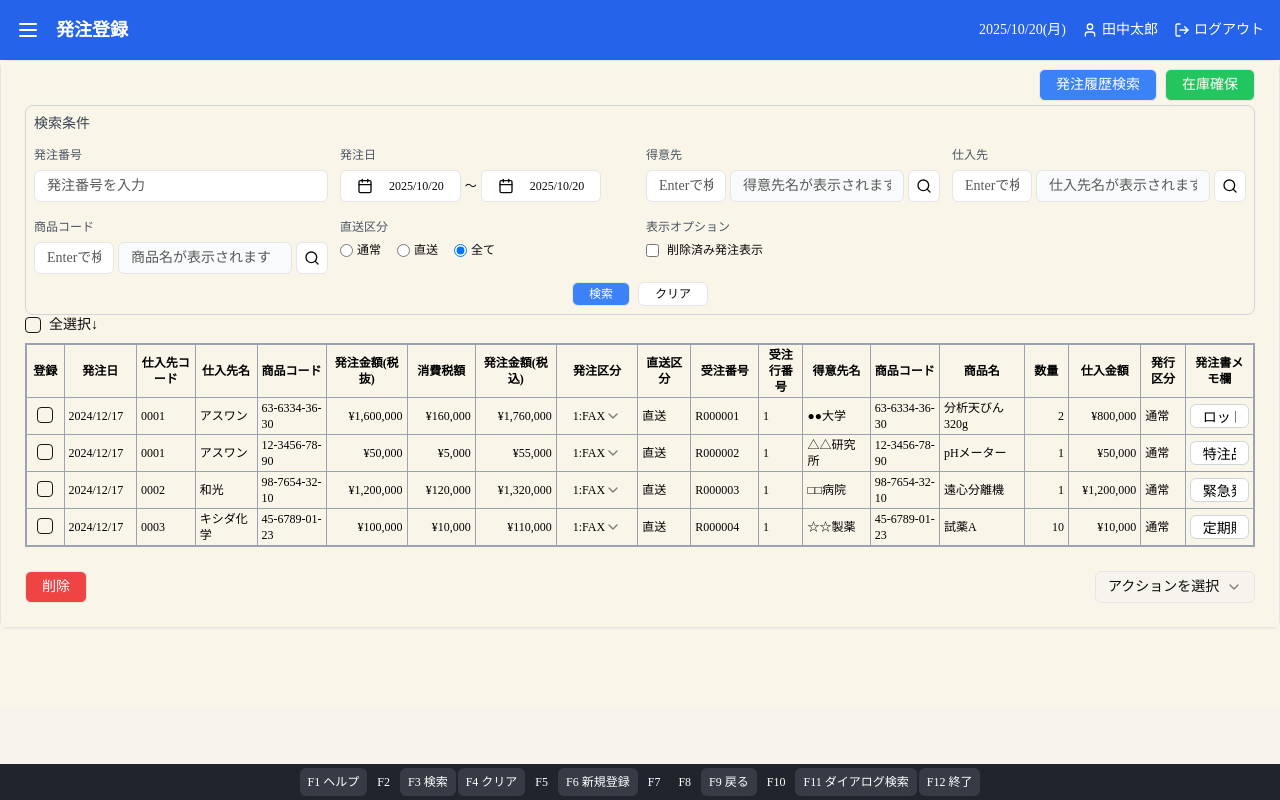
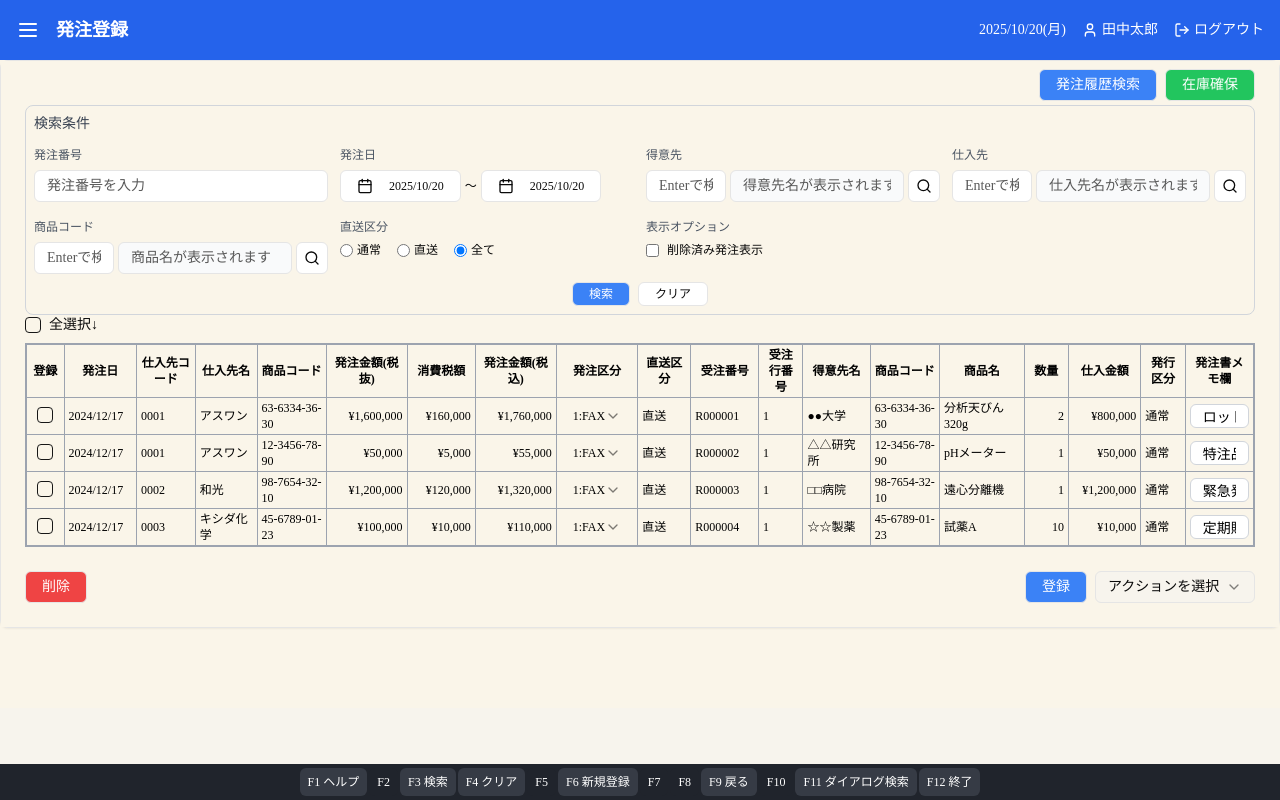
Before and after one commit to SAStakayanagi/--yu, a Next.js app: page / in a window 1280 px wide. Built offline with nearby package versions, Linux system fonts and the light colour scheme.

Commit message:
feat: add "register" button to action dropdown
Add "register" button to execute selected action in dropdown.

Co-authored-by: null <220841936+SAStakayanagi@users.noreply.github.com>

```diff
--- a/japanese-order-form.tsx
+++ b/japanese-order-form.tsx
@@ -23,6 +23,7 @@ export default function JapaneseOrderForm() {
   const [showDetailDisplayDialog, setShowDetailDisplayDialog] = useState(false)
   const [showDeletedOrders, setShowDeletedOrders] = useState(false)
   const [showDeleteConfirmation, setShowDeleteConfirmation] = useState(false)
+  const [selectedAction, setSelectedAction] = useState<string>("")
 
   const [isDetailEditDialogOpen, setIsDetailEditDialogOpen] = useState(false)
   const [isOrderPreviewDialogOpen, setIsOrderPreviewDialogOpen] = useState(false)
@@ -407,7 +408,22 @@ export default function JapaneseOrderForm() {
   ]
 
   const handleActionSelect = (value: string) => {
-    switch (value) {
+    setSelectedAction(value)
+  }
+
+  const handleRegister = () => {
+    if (!selectedAction) {
+      alert("アクションを選択してください")
+      return
+    }
+
+    if (selectedItems.length === 0) {
+      alert("処理する明細を選択してください")
+      return
+    }
+
+    // Execute the selected action
+    switch (selectedAction) {
       case "print":
         handleOrderFormPrint()
         break
@@ -424,6 +440,9 @@ export default function JapaneseOrderForm() {
         handleMailPDF()
         break
     }
+
+    // Reset the selected action after execution
+    setSelectedAction("")
   }
 
   const handleOrderClassificationChange = (orderNumber: string, value: string) => {
@@ -871,7 +890,14 @@ export default function JapaneseOrderForm() {
               </Button>
             </div>
             <div className="flex gap-2">
-              <Select onValueChange={handleActionSelect}>
+              <Button
+                variant="outline"
+                className="h-8 text-sm bg-blue-500 text-white hover:bg-blue-600"
+                onClick={handleRegister}
+              >
+                登録
+              </Button>
+              <Select value={selectedAction} onValueChange={handleActionSelect}>
                 <SelectTrigger className="w-40 h-8 text-sm">
                   <SelectValue placeholder="アクションを選択" />
                 </SelectTrigger>
```
